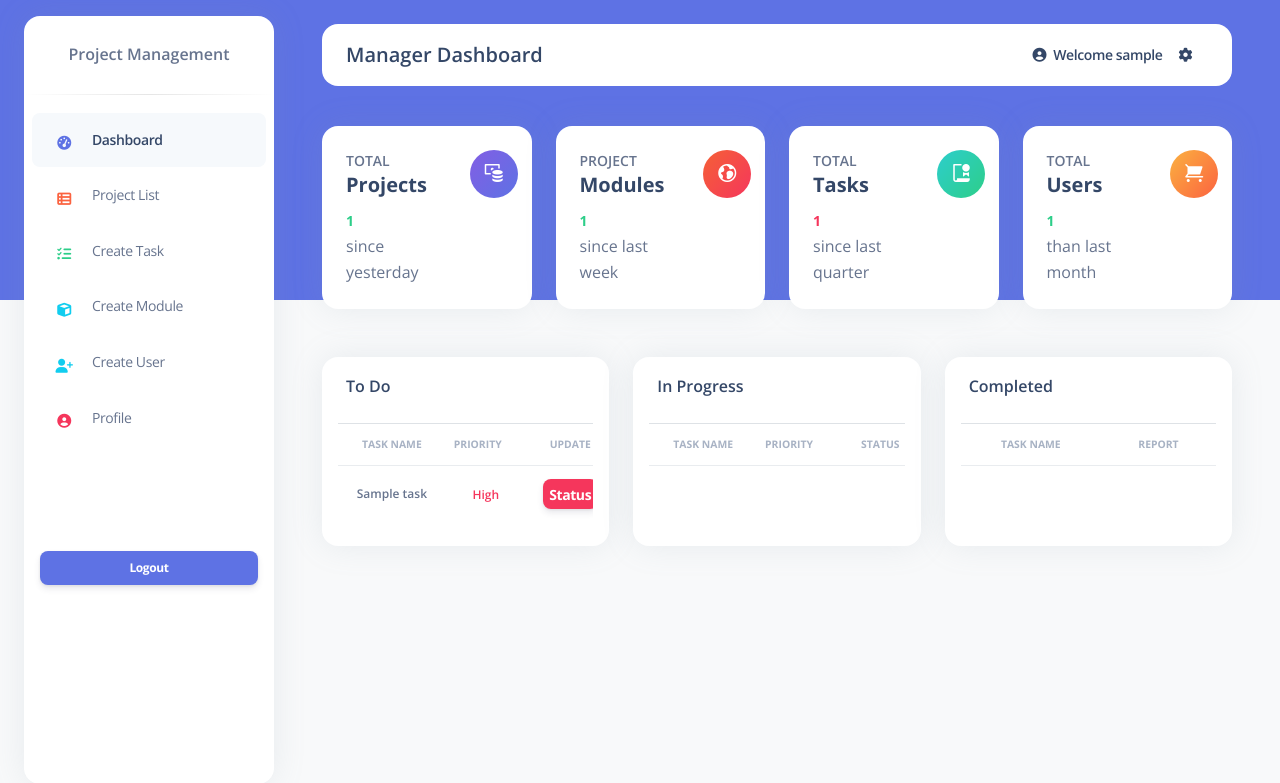
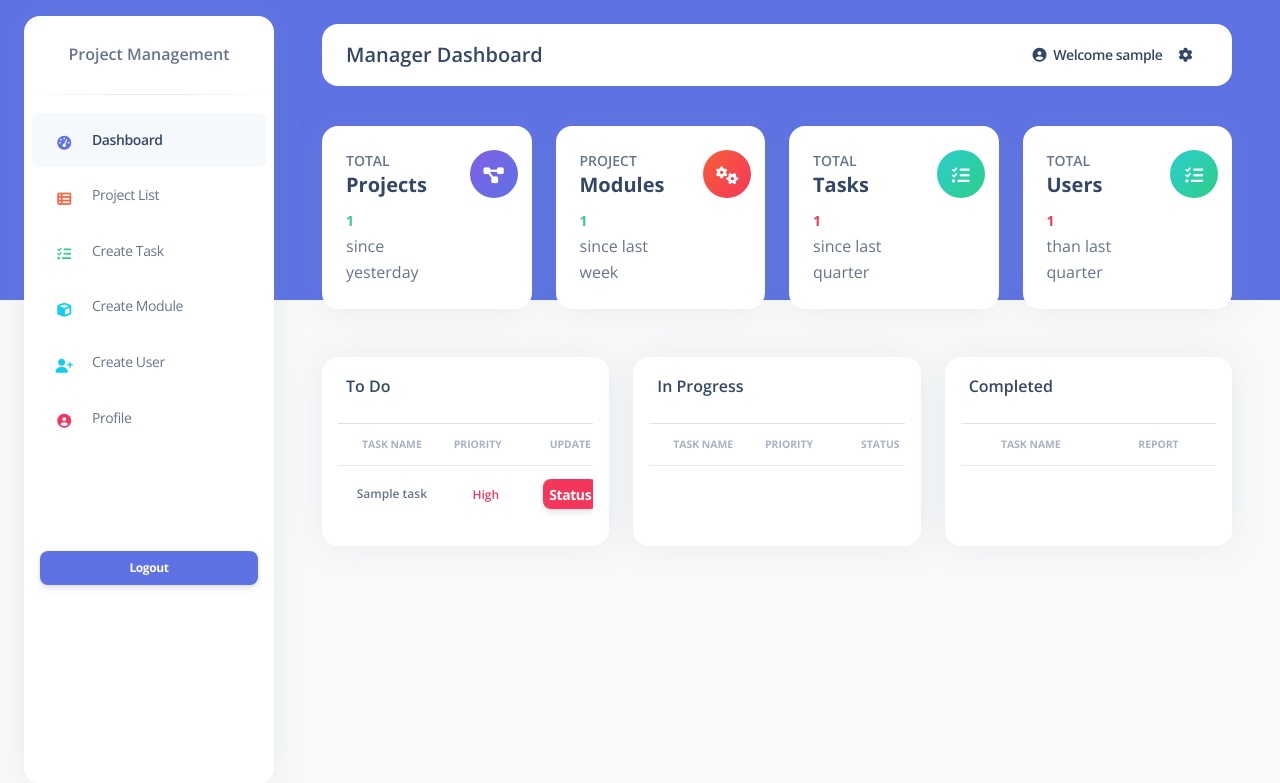
Before and after one commit to ve-saurabh/Project-Management-System, a Django app: page /user/developer-dashboard/ in a window 1280 px wide. Shown: the top 783 px of the page. Run offline with Django 5.2, Linux system fonts and the light colour scheme; a user stored in the database is signed in; tables that the repository leaves empty hold one stand-in row (values such as "Sample post"); lists and menus that the app fills with data are empty; some libraries are stand-ins or nearby versions.

Commit message:
regular changes

```diff
--- a/pms/templates/user/developer_dashboard.html
+++ b/pms/templates/user/developer_dashboard.html
@@ -5,6 +5,14 @@
    <head>
       <meta charset="UTF-8">
       <meta name="viewport" content="width=device-width, initial-scale=1.0">
+      <style>
+         /* CSS for hover effect */
+         .card-hover:hover {
+         transform: scale(1.05);
+         transition: transform 0.2s ease;
+         box-shadow: 0 4px 8px rgba(0, 0, 0, 0.1);
+         }
+      </style>
    </head>
    <body>
    <div class="container-fluid py-4">
@@ -26,7 +34,7 @@
                      </div>
                      <div class="col-4 text-end">
                         <div class="icon icon-shape bg-gradient-primary shadow-primary text-center rounded-circle">
-                           <i class="ni ni-money-coins text-lg opacity-10" aria-hidden="true"></i>
+                           <i class="fas fa-project-diagram text-lg opacity-10" aria-hidden="true"></i>
                         </div>
                      </div>
                   </div>
@@ -50,7 +58,7 @@
                      </div>
                      <div class="col-4 text-end">
                         <div class="icon icon-shape bg-gradient-danger shadow-danger text-center rounded-circle">
-                           <i class="ni ni-world text-lg opacity-10" aria-hidden="true"></i>
+                           <i class="fas fa-cogs text-lg opacity-10" aria-hidden="true"></i>
                         </div>
                      </div>
                   </div>
@@ -74,7 +82,7 @@
                      </div>
                      <div class="col-4 text-end">
                         <div class="icon icon-shape bg-gradient-success shadow-success text-center rounded-circle">
-                           <i class="ni ni-paper-diploma text-lg opacity-10" aria-hidden="true"></i>
+                           <i class="fas fa-tasks text-lg opacity-10" aria-hidden="true"></i>
                         </div>
                      </div>
                   </div>
@@ -82,7 +90,7 @@
             </div>
          </div>
          <!-- 4th CARD -->
-         <div class="col-xl-3 col-sm-6" onClick="location.href='{% url 'developer-list' %}'">
+         <div class="col-xl-3 col-sm-6 mb-xl-0 mb-4" onClick="location.href='{% url 'developer-list' %}'">
             <div class="card h-100 card-hover">
                <div class="card-body p-4">
                   <div class="row">
@@ -91,14 +99,14 @@
                            <p class="text-sm mb-0 text-uppercase font-weight-bold">Total</p>
                            <h5 class="font-weight-bolder">Users</h5>
                            <p class="mb-0">
-                              <span class="text-success text-sm font-weight-bolder">{{total_users}}</span>
+                              <span class="text-danger text-sm font-weight-bolder">{{total_users}}</span>
                            </p>
-                           <p class="mb-0">than last month</p>
+                           <p class="mb-0">than last quarter</p>
                         </div>
                      </div>
                      <div class="col-4 text-end">
-                        <div class="icon icon-shape bg-gradient-warning shadow-warning text-center rounded-circle">
-                           <i class="ni ni-cart text-lg opacity-10" aria-hidden="true"></i>
+                        <div class="icon icon-shape bg-gradient-success shadow-success text-center rounded-circle">
+                           <i class="fas fa-tasks text-lg opacity-10" aria-hidden="true"></i>
                         </div>
                      </div>
                   </div>
@@ -106,7 +114,6 @@
             </div>
          </div>
       </div>
-
       <div class="row mt-5">
          <div class="col-lg-4 offset-lg-0 mb-lg-0 mb-4">
             <div class="card z-index-2 h-100">
```
Also changed, not shown: pms/templates/user/manager_dashboard.html (+6 -5 lines), pms/project/migrations/0011_generatedreport.py (added), pms/project/migrations/0012_delete_generatedreport.py (added), pms/project/models.py (line endings or trailing spaces).
